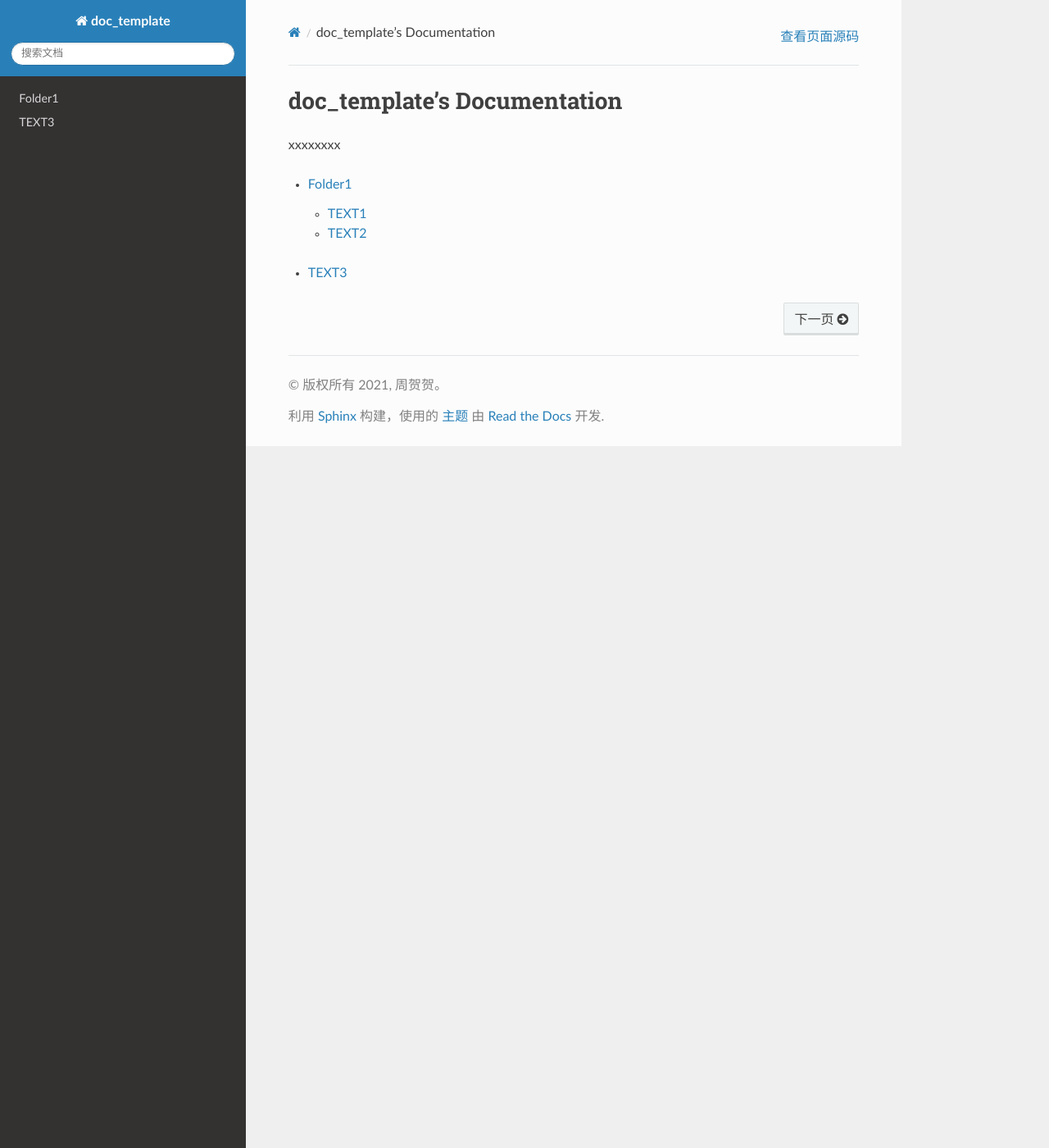
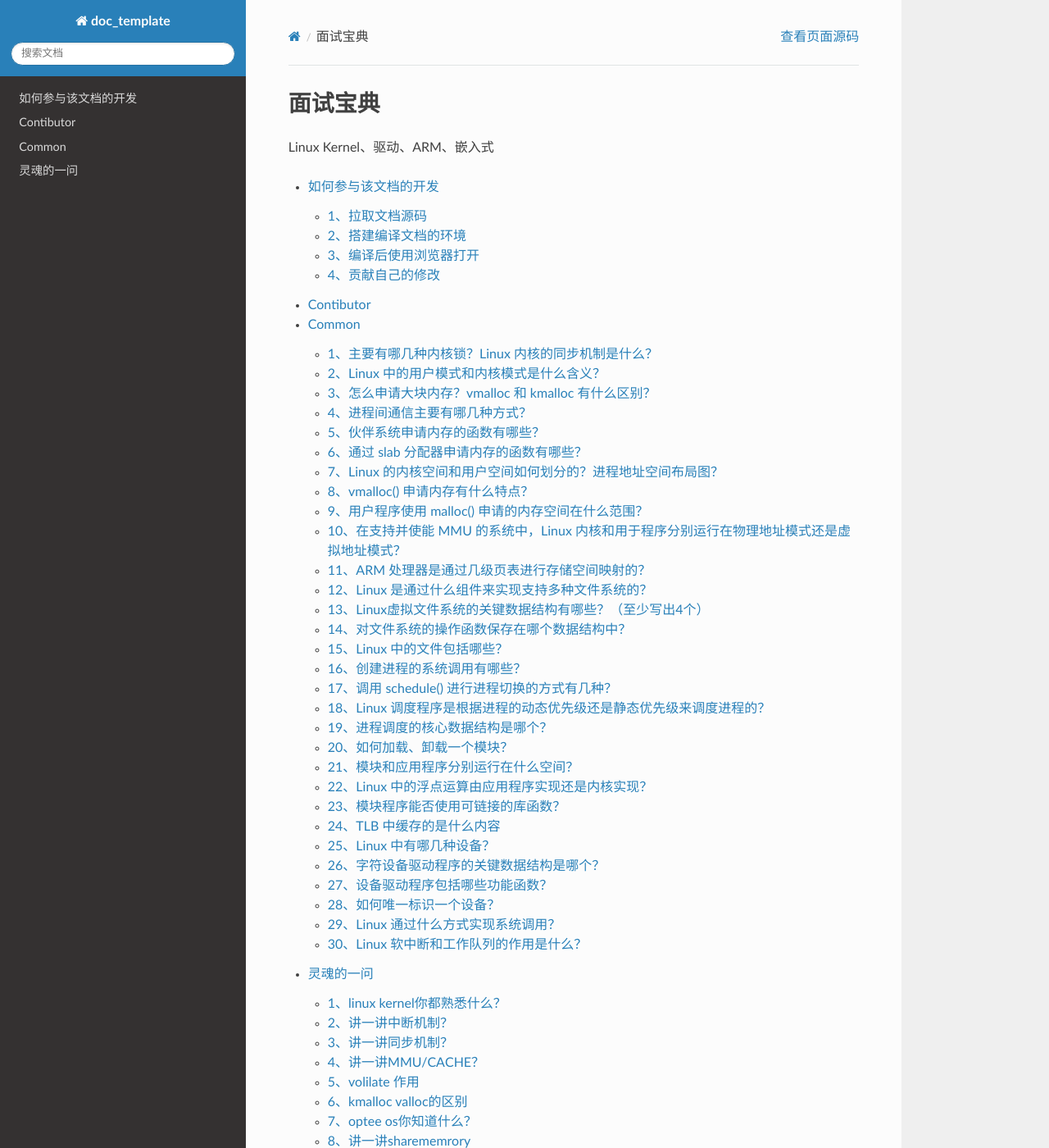
Before and after one commit to baronZhou/interview_Artifact, a Sphinx documentation site: the page built from documentation/index.rst, in a window 1280 px wide and 1400 px high. Shown: the whole window at 82% size. Built offline with Sphinx 7.4.7 and the Read the Docs theme 2.0.0, drawn with Linux system fonts in a browser that asks for light colours; some of the changed text lies outside the part shown.

Commit message:
update documentations

````diff
--- /dev/null
+++ b/documentation/01-how_to_participation.md
@@ -0,0 +1,43 @@
+## 如何参与该文档的开发
+
+我们鼓励每一个程序员记录一下项目中所遇到的trustonic_tee相关问题，并将其分享出去.
+当下次有人遇到问题时，可以来FAQ查找，看看是否有相同或相似问题...
+
+<font color=red size=4>如果您想参与该文档开发，请联系我，手把手地教</font>
+
+![在这里插入图片描述](pictures/01-how_to_participation_01.png)
+
+
+#### 1、拉取文档源码
+
+```c
+git clone https://github.com/baronZhou/FAQ_TT.git
+```
+
+#### 2、搭建编译文档的环境
+
+**(1) 安装必要工具**
+```c
+sudo apt install git make python3 python3-pip
+```
+
+**(2) 安装依赖包**
+```c
+pip install -r rquirements.txt
+```
+
+**(3) 编译**
+```c
+make html
+```
+
+#### 3、编译后使用浏览器打开
+编译后输出build/html/index.html文件，用浏览器打开即可看到漂亮的网页
+
+#### 4、贡献自己的修改
+
+文档的源码都在source目录下，以md文件为主。你可以添加自己的文件，或在原有的文件上修改.
+修改之后在github上发起pull request. 等待owner的review和merge
+
+该github repository已托管到readthedocs，该文档一天一次会被自动同步到readthedocs上
+[readthedocs链接点击此处](https://trustonic-faq.readthedocs.io/en/latest/)
--- /dev/null
+++ b/documentation/03-common.md
@@ -0,0 +1,48 @@
+## Common
+
+Linux Kernel、驱动、ARM、嵌入式的面试宝典
+
+#### 1、主要有哪几种内核锁？Linux 内核的同步机制是什么？
+#### 2、Linux 中的用户模式和内核模式是什么含义？
+#### 3、怎么申请大块内存？vmalloc 和 kmalloc 有什么区别？
+#### 4、进程间通信主要有哪几种方式？
+#### 5、伙伴系统申请内存的函数有哪些？
+#### 6、通过 slab 分配器申请内存的函数有哪些？
+#### 7、Linux 的内核空间和用户空间如何划分的？进程地址空间布局图？
+#### 8、vmalloc() 申请内存有什么特点？
+#### 9、用户程序使用 malloc() 申请的内存空间在什么范围？
+#### 10、在支持并使能 MMU 的系统中，Linux 内核和用于程序分别运行在物理地址模式还是虚拟地址模式？
+#### 11、ARM 处理器是通过几级页表进行存储空间映射的？
+#### 12、Linux 是通过什么组件来实现支持多种文件系统的？
+#### 13、Linux虚拟文件系统的关键数据结构有哪些？（至少写出4个）
+#### 14、对文件系统的操作函数保存在哪个数据结构中？
+#### 15、Linux 中的文件包括哪些？
+#### 16、创建进程的系统调用有哪些？
+#### 17、调用 schedule() 进行进程切换的方式有几种？
+#### 18、Linux 调度程序是根据进程的动态优先级还是静态优先级来调度进程的？
+#### 19、进程调度的核心数据结构是哪个？
+#### 20、如何加载、卸载一个模块？
+#### 21、模块和应用程序分别运行在什么空间？
+#### 22、Linux 中的浮点运算由应用程序实现还是内核实现？
+#### 23、模块程序能否使用可链接的库函数？
+#### 24、TLB 中缓存的是什么内容
+#### 25、Linux 中有哪几种设备？
+#### 26、字符设备驱动程序的关键数据结构是哪个？
+#### 27、设备驱动程序包括哪些功能函数？
+#### 28、如何唯一标识一个设备？
+#### 29、Linux 通过什么方式实现系统调用？
+#### 30、Linux 软中断和工作队列的作用是什么？
+
+## 灵魂的一问
+#### 1、linux kernel你都熟悉什么？
+#### 2、讲一讲中断机制？
+#### 3、讲一讲同步机制？
+#### 4、讲一讲MMU/CACHE？
+#### 5、volilate 作用
+#### 6、kmalloc  valloc的区别
+#### 7、optee os你知道什么？
+#### 8、讲一讲sharememrory
+#### 9、讲一讲secureboot
+#### 10、安全算法都有哪些？
+#### 11、Linux Kernel掌握怎样
+#### 12、微内核的 IPC通信怎么实现的
--- a/documentation/folder1/index.rst
+++ /dev/null
@@ -1,10 +0,0 @@
-Folder1
-####################
-
-这是Folder目录
-
-.. toctree::
-   :maxdepth: 2
-
-   test1
-   test2
--- a/documentation/folder1/test1.md
+++ /dev/null
@@ -1,3 +0,0 @@
-## TEXT1
-
-这是我folder目录下的，第一篇文档
--- a/documentation/folder1/test2.md
+++ /dev/null
@@ -1,3 +0,0 @@
-## TEXT2
-
-这是我folder目录下的，第二篇文档
--- a/documentation/index.rst
+++ b/documentation/index.rst
@@ -1,13 +1,11 @@
-doc_template's Documentation
+面试宝典
 #########################
-xxxxxxxx
+
+Linux Kernel、驱动、ARM、嵌入式
 
 .. toctree::
    :maxdepth: 2
 
-   folder1/index
-
-.. toctree::
-   :maxdepth: 2
-
-   test3
+   01-how_to_participation
+   02-Contibutor
+   03-common
--- a/documentation/test3.md
+++ /dev/null
@@ -1,3 +0,0 @@
-## TEXT3
-
-这是我的第三篇文档
````
Also changed, not shown: documentation/02-Contibutor.md (added, +5 -0 lines), documentation/pictures/01-how_to_participation_01.png (added).
